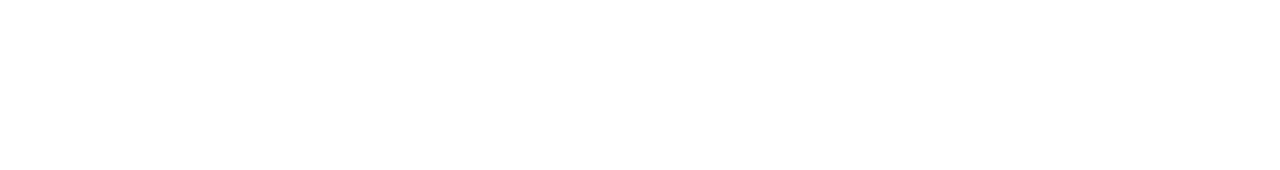
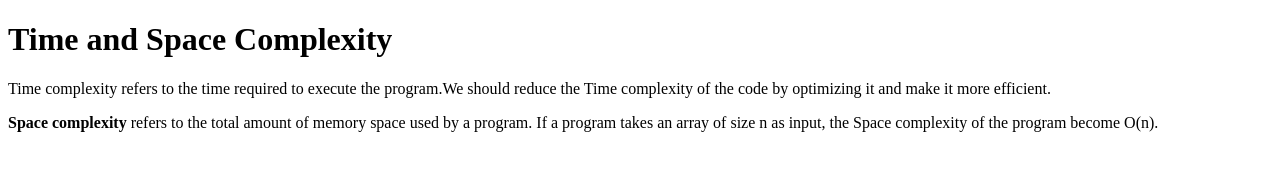
Before and after one commit to acciojob/time-and-space-complexity-Kalpana6, a website: page main.html in a window 1280 px wide. Drawn offline with Linux system fonts and the light colour scheme.

Commit message:
created a submission

```diff
--- a/main.html
+++ b/main.html
@@ -8,7 +8,11 @@
 
 <body>
 	<!-- the entire body must be written by student -->
+	<h1>Time and Space Complexity</h1>
+	<p>Time complexity refers to the time required to execute the program.We should reduce the Time complexity of the code by optimizing it and make it more efficient. </p>
+	<p><b>Space complexity </b>refers to the total amount of memory space used by a program. If a program takes an array of size n as input, the Space complexity of the program become O(n).</p>
     <script type="text/javascript" src="./script.js">
+
 </script>
 
 </body>
```
